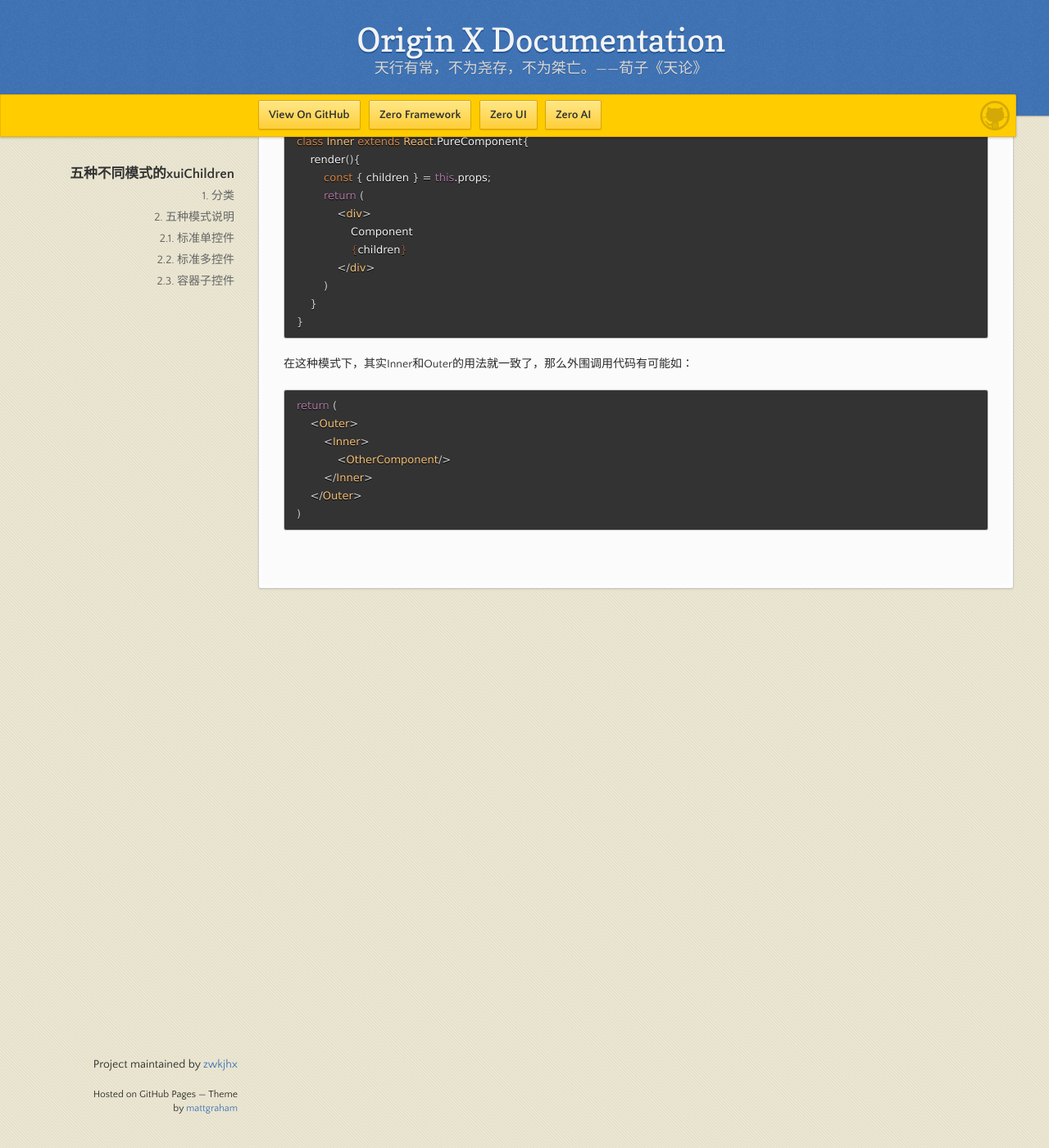
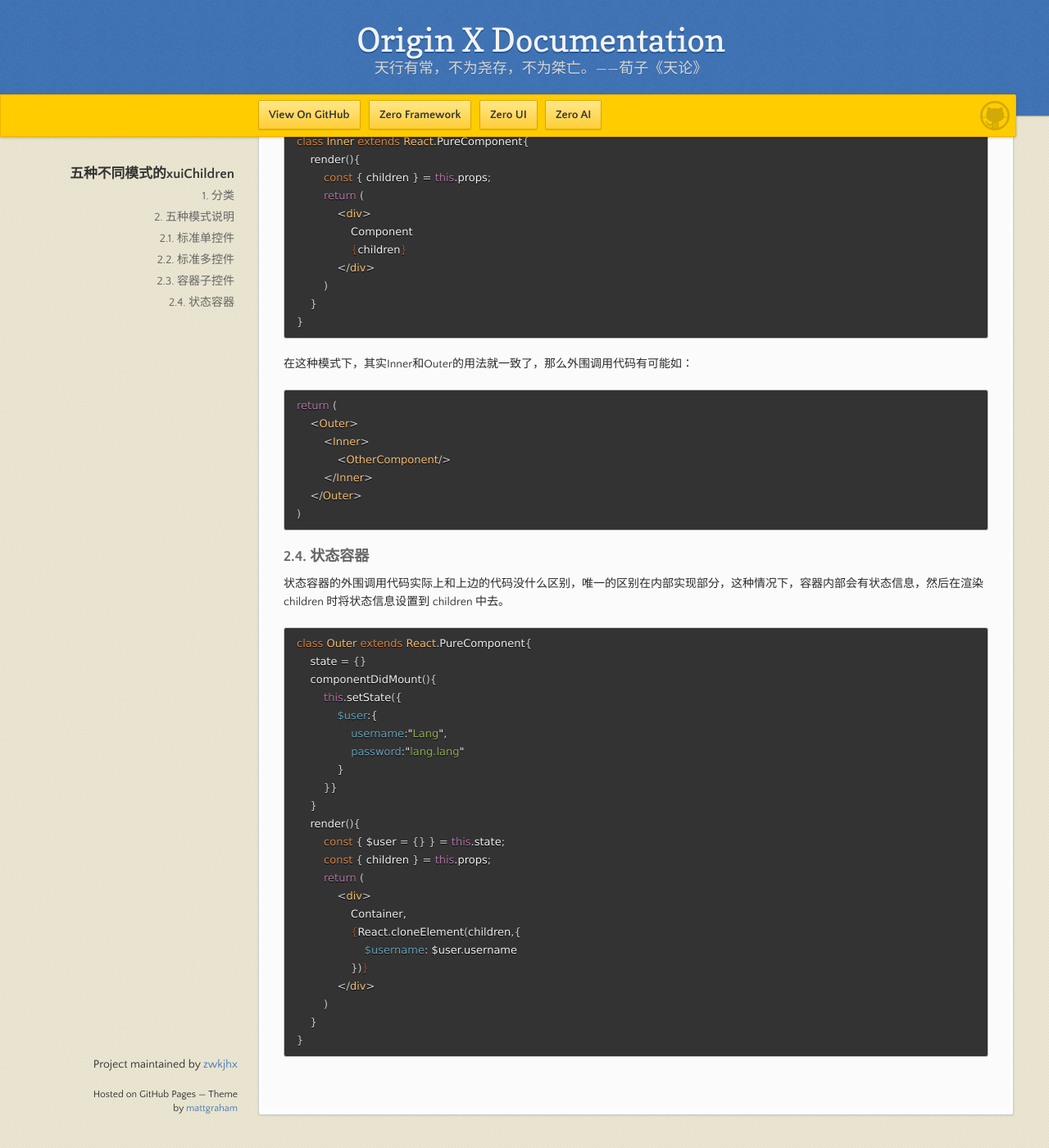
Before and after one commit to zwkjhx/ox-doc, a Jekyll site: the page built from specification/3-origin-xgui-fan/spo-017-wu-zhong-bu-tong-mo-shi-de-xuichildren-shuo-ming.md, in a window 1280 px wide and 1400 px high, scrolled down 2354 px. Shown: the whole window at 82% size. Built offline with Jekyll 4.4.1, drawn with Linux system fonts in a browser that asks for light colours; our own code applies the rules of GitHub Pages for plain Markdown files.

Commit message:
Updates specification/3-origin-xgui-fan/spo-017-wu-zhong-bu-tong-mo-shi-de-xuichildren-shuo-ming.md
Auto commit by GitBook Editor

````diff
--- a/specification/3-origin-xgui-fan/spo-017-wu-zhong-bu-tong-mo-shi-de-xuichildren-shuo-ming.md
+++ b/specification/3-origin-xgui-fan/spo-017-wu-zhong-bu-tong-mo-shi-de-xuichildren-shuo-ming.md
@@ -134,3 +134,33 @@
     </Outer>
 )
 ```
+
+### 2.4. 状态容器
+
+状态容器的外围调用代码实际上和上边的代码没什么区别，唯一的区别在内部实现部分，这种情况下，容器内部会有状态信息，然后在渲染 children 时将状态信息设置到 children 中去。
+
+```jsx
+class Outer extends React.PureComponent{
+    state = {}
+    componentDidMount(){
+        this.setState({
+            $user:{
+                username:"Lang",
+                password:"lang.lang"
+            }
+        }}
+    }
+    render(){
+        const { $user = {} } = this.state;
+        const { children } = this.props;
+        return (
+            <div>
+                Container,
+                {React.cloneElement(children,{
+                    $username: $user.username
+                })}
+            </div>
+        )
+    }
+}
+```
````
